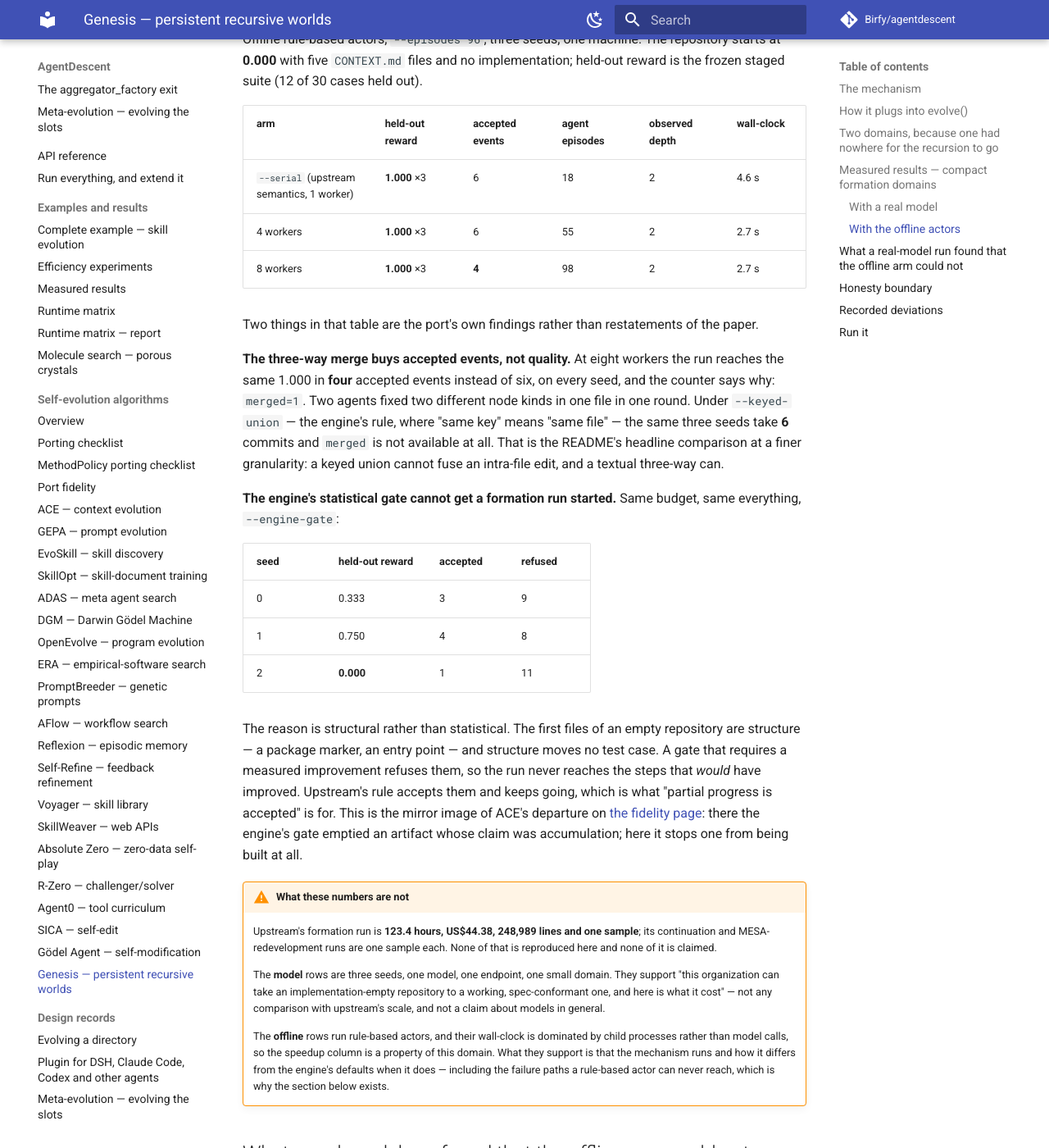
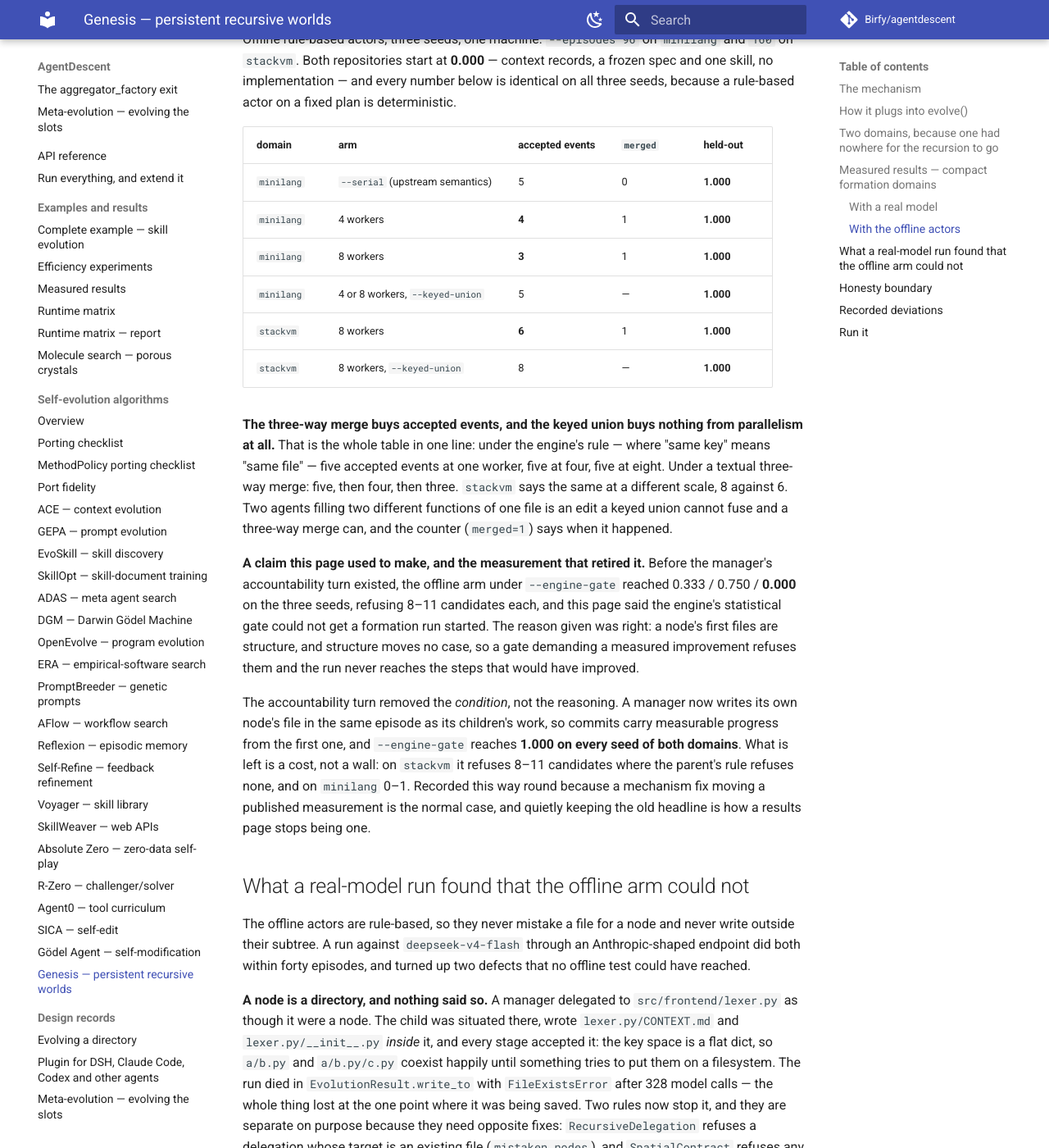
Before and after one commit to Birfy/agentdescent, an MkDocs documentation site: the page built from docs/algo-genesis.md, in a window 1280 px wide and 1400 px high, scrolled down 4212 px. Shown: the whole window at 82% size. Built offline with MkDocs 1.6.1 and Material for MkDocs 9.7.7, drawn with Linux system fonts in a browser that asks for light colours; comment, search, counter and statistics services are not loaded.

Commit message:
Genesis: tidy up, and retire a claim the tidy-up invalidated
Housekeeping, and one measurement that moved because of it.

Dead code and leftovers from six iterations: unused imports across every
module (pyflakes is now clean on the package), a `_run_cases` shim with no
callers, two `STAGES` aliases with no readers, a `CRASHED` re-export
nothing imported, an unused local in `offline_manager`, a no-op branch in
a print, and an accountability Brief stamped `depth=0` while the caller
passed the real depth.

minilang's offline actors now read like stackvm's: one declarative
`_PLAN` per node instead of a hand-rolled if-chain, and no special case
in `offline_manager` -- the accountability turn already covers "this node
owes its own file", which is what that special case predated.

That last one moved the published offline numbers, so all of them were
re-measured on three seeds, and they are now deterministic:

  minilang   serial 5 accepted · N=4 4 · N=8 3        (merged=1)
  minilang   --keyed-union: 5 at EVERY width
  stackvm    N=8 6 accepted · --keyed-union 8

The keyed-union row is the sharper statement of the headline comparison:
under the engine's rule, parallelism buys nothing at all here -- five
accepted events at one worker, five at four, five at eight -- and under a
textual three-way merge it goes five, four, three.

And it retired a claim this page made. Before the accountability turn,
`--engine-gate` reached 0.333 / 0.750 / 0.000 and the page said the
engine's statistical gate could not get a formation run started. The
reasoning was right -- a node's first files are structure, structure moves
no case -- but the accountability turn removed the condition: a manager
writes its own file in the same episode as its children's work, so
commits carry measurable progress from the first one. `--engine-gate` now
reaches 1.000 on every seed of both domains, and what is left is a cost
rather than a wall (8-11 refusals on stackvm against none for the
parent's rule). The page says so in those terms, because quietly keeping
the old headline is how a results page stops being one.

Model-arm numbers are unchanged and were not re-run: the unification
touched the offline actors only.

Co-Authored-By: Claude Opus 5 <noreply@anthropic.com>
Claude-Session: https://claude.ai/code/session_016CjFJhQ2Wxq9Vr3Fu38KrW

```diff
--- a/docs/algo-genesis.md
+++ b/docs/algo-genesis.md
@@ -154,61 +154,44 @@ the model.
 
 ### With the offline actors
 
-Offline rule-based actors, `--episodes 96`, three seeds, one machine. The
-repository starts at **0.000** with five `CONTEXT.md` files and no implementation;
-held-out reward is the frozen staged suite (12 of 30 cases held out).
+Offline rule-based actors, three seeds, one machine: `--episodes 96` on `minilang`
+and `160` on `stackvm`. Both repositories start at **0.000** — context records, a
+frozen spec and one skill, no implementation — and every number below is identical
+on all three seeds, because a rule-based actor on a fixed plan is deterministic.
 
-| arm | held-out reward | accepted events | agent episodes | observed depth | wall-clock |
-|---|---|---|---|---|---|
-| `--serial` (upstream semantics, 1 worker) | **1.000** ×3 | 6 | 18 | 2 | 4.6 s |
-| 4 workers | **1.000** ×3 | 6 | 55 | 2 | 2.7 s |
-| 8 workers | **1.000** ×3 | **4** | 98 | 2 | 2.7 s |
+| domain | arm | accepted events | `merged` | held-out |
+|---|---|---|---|---|
+| `minilang` | `--serial` (upstream semantics) | 5 | 0 | **1.000** |
+| `minilang` | 4 workers | **4** | 1 | **1.000** |
+| `minilang` | 8 workers | **3** | 1 | **1.000** |
+| `minilang` | 4 or 8 workers, `--keyed-union` | 5 | — | **1.000** |
+| `stackvm` | 8 workers | **6** | 1 | **1.000** |
+| `stackvm` | 8 workers, `--keyed-union` | 8 | — | **1.000** |
 
-Two things in that table are the port's own findings rather than restatements of
-the paper.
+**The three-way merge buys accepted events, and the keyed union buys nothing from
+parallelism at all.** That is the whole table in one line: under the engine's rule
+— where "same key" means "same file" — five accepted events at one worker, five at
+four, five at eight. Under a textual three-way merge: five, then four, then three.
+`stackvm` says the same at a different scale, 8 against 6. Two agents filling two
+different functions of one file is an edit a keyed union cannot fuse and a
+three-way merge can, and the counter (`merged=1`) says when it happened.
 
-**The three-way merge buys accepted events, not quality.** At eight workers the
-run reaches the same 1.000 in **four** accepted events instead of six, on every
-seed, and the counter says why: `merged=1`. Two agents fixed two different node
-kinds in one file in one round. Under `--keyed-union` — the engine's rule, where
-"same key" means "same file" — the same three seeds take **6** commits and
-`merged` is not available at all. That is the README's headline comparison at a
-finer granularity: a keyed union cannot fuse an intra-file edit, and a textual
-three-way can.
+**A claim this page used to make, and the measurement that retired it.** Before
+the manager's accountability turn existed, the offline arm under `--engine-gate`
+reached 0.333 / 0.750 / **0.000** on the three seeds, refusing 8–11 candidates
+each, and this page said the engine's statistical gate could not get a formation
+run started. The reason given was right: a node's first files are structure, and
+structure moves no case, so a gate demanding a measured improvement refuses them
+and the run never reaches the steps that would have improved.
 
-**The engine's statistical gate cannot get a formation run started.** Same budget,
-same everything, `--engine-gate`:
-
-| seed | held-out reward | accepted | refused |
-|---|---|---|---|
-| 0 | 0.333 | 3 | 9 |
-| 1 | 0.750 | 4 | 8 |
-| 2 | **0.000** | 1 | 11 |
-
-The reason is structural rather than statistical. The first files of an empty
-repository are structure — a package marker, an entry point — and structure moves
-no test case. A gate that requires a measured improvement refuses them, so the
-run never reaches the steps that *would* have improved. Upstream's rule accepts
-them and keeps going, which is what "partial progress is accepted" is for. This is
-the mirror image of ACE's departure on [the fidelity page](port-fidelity.md): there
-the engine's gate emptied an artifact whose claim was accumulation; here it stops
-one from being built at all.
-
-!!! warning "What these numbers are not"
-    Upstream's formation run is **123.4 hours, US$44.38, 248,989 lines and one
-    sample**; its continuation and MESA-redevelopment runs are one sample each.
-    None of that is reproduced here and none of it is claimed.
-
-    The **model** rows are three seeds, one model, one endpoint, one small domain.
-    They support "this organization can take an implementation-empty repository to
-    a working, spec-conformant one, and here is what it cost" — not any comparison
-    with upstream's scale, and not a claim about models in general.
-
-    The **offline** rows run rule-based actors, and their wall-clock is dominated
-    by child processes rather than model calls, so the speedup column is a property
-    of this domain. What they support is that the mechanism runs and how it differs
-    from the engine's defaults when it does — including the failure paths a
-    rule-based actor can never reach, which is why the section below exists.
+The accountability turn removed the *condition*, not the reasoning. A manager now
+writes its own node's file in the same episode as its children's work, so commits
+carry measurable progress from the first one, and `--engine-gate` reaches **1.000
+on every seed of both domains**. What is left is a cost, not a wall: on `stackvm`
+it refuses 8–11 candidates where the parent's rule refuses none, and on `minilang`
+0–1. Recorded this way round because a mechanism fix moving a published
+measurement is the normal case, and quietly keeping the old headline is how a
+results page stops being one.
 
 ## What a real-model run found that the offline arm could not
 
```
Also changed, not shown: docs/self-evolution-examples.md (+3 -3 lines), 10 other files.
